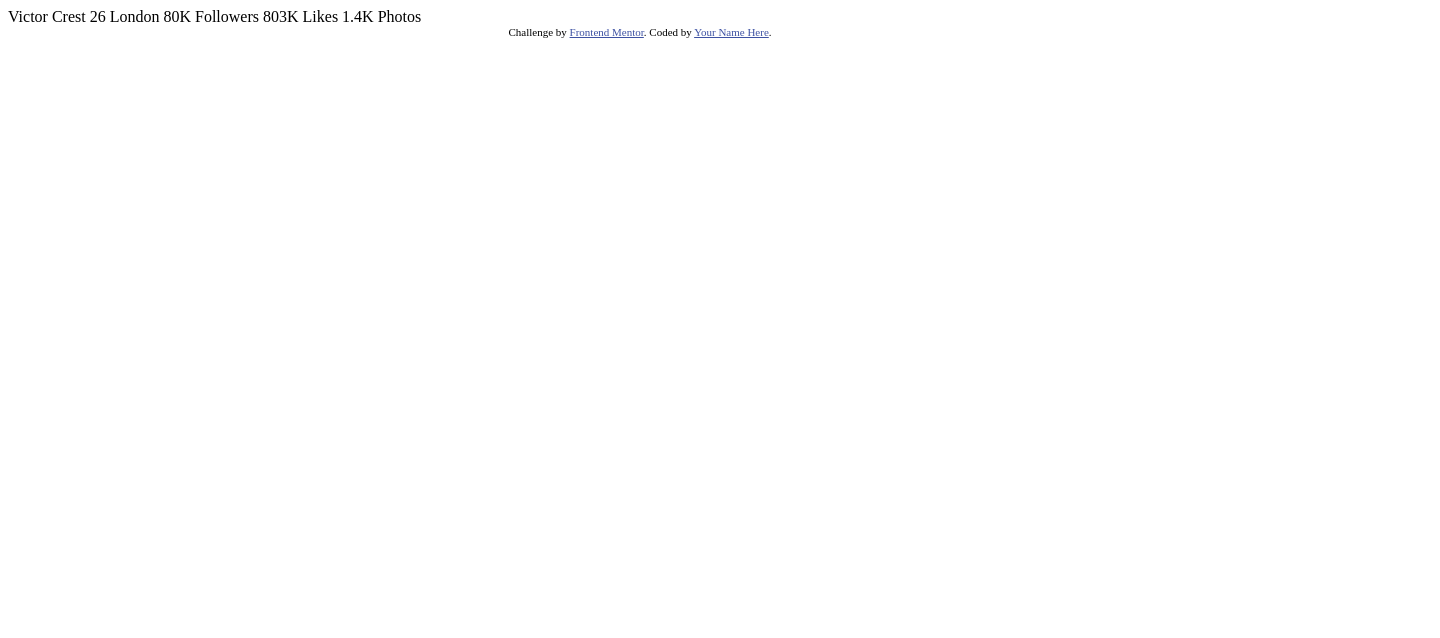
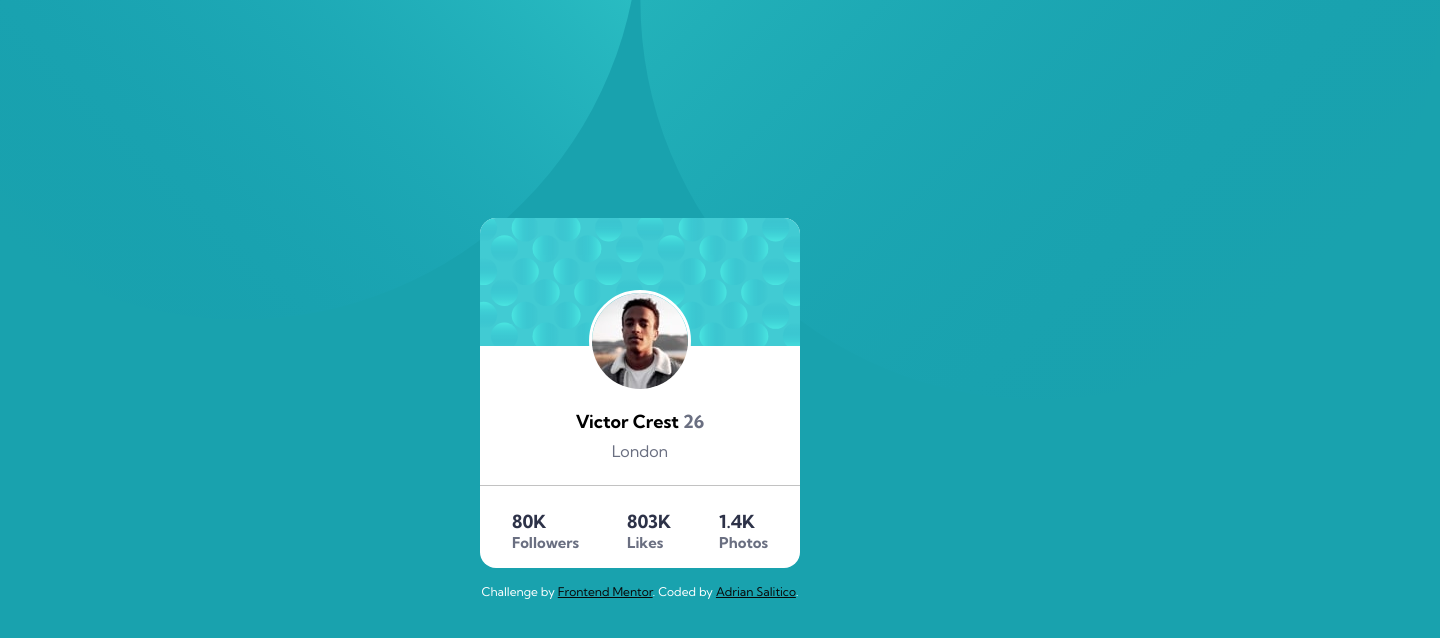
Before and after one commit to Frogerall/profile-card, a plain HTML site: page index.html in a window 1280 px wide. Shown: the whole page, 1440 px wide, since content can reach past the window. Drawn offline with Linux system fonts and the light colour scheme.

Commit message:
added bg

```diff
--- a/index.html
+++ b/index.html
@@ -1,35 +1,68 @@
 <!DOCTYPE html>
 <html lang="en">
+
 <head>
  <meta charset="UTF-8">
-  <meta name="viewport" content="width=device-width, initial-scale=1.0"> <!-- displays site properly based on user's device -->
+ <meta name="viewport" content="width=device-width, initial-scale=1.0">
+ <!-- displays site properly based on user's device -->
 
  <link rel="icon" type="image/png" sizes="32x32" href="./images/favicon-32x32.png">
 
  <title>Frontend Mentor | Profile card component</title>
 
-  <!-- Feel free to remove these styles or customise in your own stylesheet 👍 -->
+ <link rel="stylesheet" href="css/style.css">
  <style>
-    .attribution { font-size: 11px; text-align: center; }
-    .attribution a { color: hsl(228, 45%, 44%); }
+  .attribution {
+   font-size: 12px;
+   text-align: center;
+   color: white;
+  }
+
+  .attribution a {
+   color: hsl(0, 0%, 3%);
+  }
  </style>
+ <link rel="preconnect" href="https://fonts.googleapis.com">
+ <link rel="preconnect" href="https://fonts.gstatic.com" crossorigin>
+ <link href="https://fonts.googleapis.com/css2?family=Kumbh+Sans:wght@400;700&display=swap" rel="stylesheet">
 </head>
+
 <body>
+ <div class="main">
+  <img src="images/bg-pattern-top.svg" alt="" class="top">
+  <img src="images/bg-pattern-bottom.svg" alt="" class="bot">
+  <div class="container">
+   <div class="card-bg"><img src="images/bg-pattern-card.svg" alt=""></div>
+   <div class="profile">
+    <img src="images/image-victor.jpg" alt="">
+   </div>
+   <h1>
     Victor Crest
-  26
-  London
-
+    <span>26</span>
+   </h1>
+   <p>London</p>
+   <div class="divider"></div>
+   <div class="stat">
+    <h2>
      80K
-  Followers
-
+     <span>Followers</span>
+    </h2>
+    <h2>
      803K
-  Likes
-
+     <span>Likes</span>
+    </h2>
+    <h2>
      1.4K
-  Photos
+     <span>Photos</span>
+    </h2>
+   </div>
+  </div>
   <div class="attribution">
    Challenge by <a href="https://www.frontendmentor.io?ref=challenge" target="_blank">Frontend Mentor</a>.
-    Coded by <a href="#">Your Name Here</a>.
+   Coded by <a href="#">Adrian Salitico</a>.
   </div>
+ </div>
+
 </body>
+
 </html>
--- /dev/null
+++ b/style.scss
@@ -0,0 +1,115 @@
+* {
+ padding: 0;
+ margin: 0;
+ box-sizing: border-box;
+}
+body {
+ font-family: "Kumbh Sans", sans-serif;
+ background-color: hsl(185, 75%, 39%);
+ display: flex;
+ justify-content: center;
+ align-items: center;
+ height: 100vh;
+ overflow: hidden;
+}
+.top,
+.bot {
+ position: absolute;
+ height: 100%;
+ z-index: -1;
+}
+.top {
+ bottom: -25rem;
+ left: 7.5rem;
+ transform: rotate(260deg);
+ @media (min-width: 600px) {
+  top: -30rem;
+  left: -10rem;
+  transform: rotate(0deg);
+ }
+}
+.bot {
+ top: -25rem;
+ right: 10rem;
+ transform: rotate(190deg);
+ @media (min-width: 600px) {
+  bottom: -30rem;
+  right: -10rem;
+  transform: rotate(0deg);
+ }
+}
+.container {
+ display: flex;
+ flex-direction: column;
+ justify-content: center;
+ align-items: center;
+ gap: 0.5rem;
+ max-width: 20rem;
+ border-radius: 1rem;
+ background-color: white;
+ z-index: 1;
+ margin: 1rem;
+ position: relative;
+ @media (min-width: 600px) {
+  margin: 1rem auto;
+ }
+}
+.card-bg {
+ max-width: 100%;
+ display: flex;
+ margin-bottom: 3.5rem;
+ img {
+  max-width: 100%;
+  height: auto;
+  display: block;
+  border-radius: 1rem 1rem 0 0;
+ }
+}
+.profile {
+ max-width: 100%;
+ display: flex;
+ position: absolute;
+ top: 4.5rem;
+ img {
+  max-width: 100%;
+  height: auto;
+  display: block;
+  border-radius: 50%;
+  border: 3px solid white;
+ }
+}
+.divider {
+ background-color: rgba(0, 0, 0, 0.24);
+ width: 100%;
+ height: 1px;
+}
+.stat {
+ display: flex;
+ width: 100%;
+ justify-content: space-around;
+ align-items: center;
+ gap: 1rem;
+ padding: 1rem;
+}
+h1 {
+ font-size: 18px;
+
+ span {
+  color: hsl(227, 10%, 46%);
+ }
+}
+p {
+ color: hsl(227, 10%, 46%);
+ margin-bottom: 1rem;
+}
+h2 {
+ display: flex;
+ flex-direction: column;
+ font-size: 18px;
+
+ color: hsl(229, 23%, 23%);
+ span {
+  color: hsl(227, 10%, 46%);
+  font-size: 15px;
+ }
+}
```
Also changed, not shown: css/style.css (added). Lines whose indentation alone changed are shown as unchanged.
